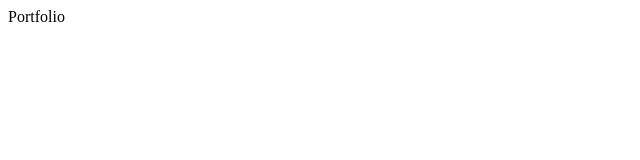
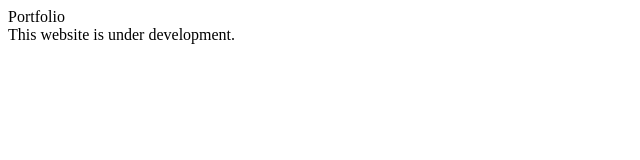
Before and after one commit to asandnes1/portfolio, a plain HTML site: page index.html in a window 1280 px wide. Shown: the whole page, without its empty margins (0-640 px from the left). Drawn offline with Linux system fonts and the light colour scheme.

Commit message:
added footer

```diff
--- a/index.html
+++ b/index.html
@@ -15,7 +15,9 @@
         </section>
     </main>
 
-    <footer></footer>
+    <footer>
+        This website is under development.
+    </footer>
 
 </body>
 </html>
```
